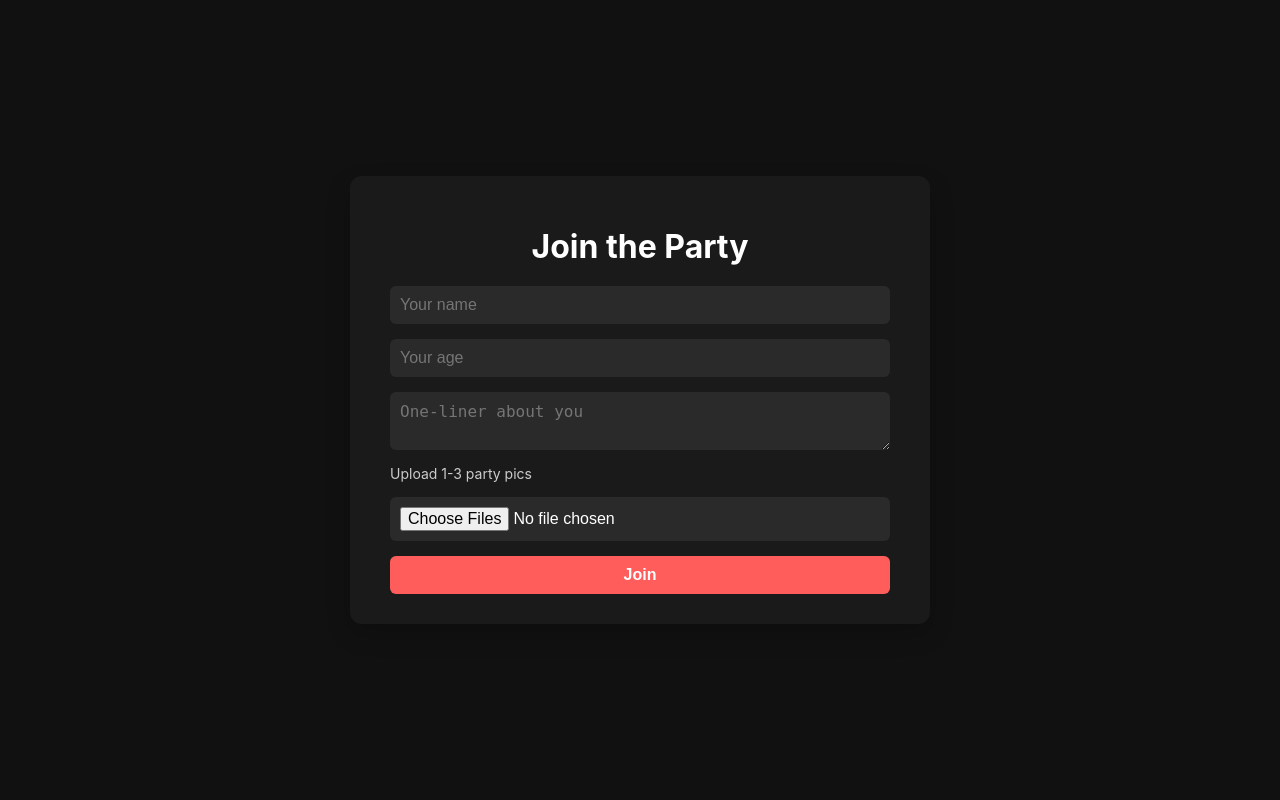
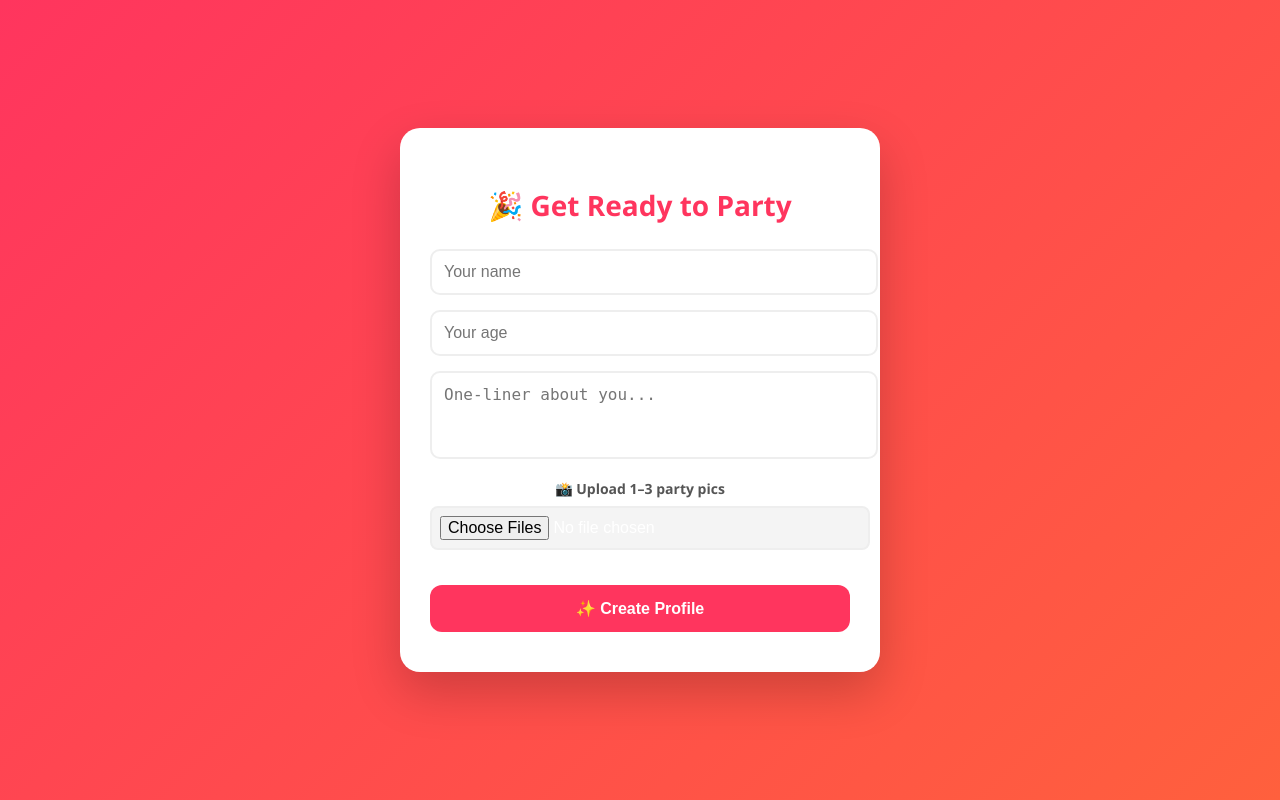
Before and after one commit to dbandi2004/party-swipe, a Flask app: page / in a window 1280 px wide. Run offline with Flask 3, Linux system fonts and the light colour scheme.

Commit message:
Fixing aesthetic

```diff
--- a/static/style.css
+++ b/static/style.css
@@ -125,3 +125,98 @@ body {
   color: #fff;
   border-bottom: 2px solid #ff5c5c;
 }
+/* === ONBOARDING PAGE STYLES === */
+
+.onboarding-body {
+  background: linear-gradient(135deg, #ff355e, #ff603d);
+  display: flex;
+  justify-content: center;
+  align-items: center;
+  height: 100vh;
+  font-family: 'Segoe UI', sans-serif;
+}
+
+.onboarding-card {
+  background: white;
+  padding: 40px 30px;
+  border-radius: 20px;
+  box-shadow: 0 20px 50px rgba(0,0,0,0.2);
+  max-width: 420px;
+  width: 90%;
+  text-align: center;
+  animation: fadeIn 0.6s ease;
+}
+
+.onboarding-card h1 {
+  color: #ff355e;
+  margin-bottom: 25px;
+  font-size: 28px;
+}
+
+.onboarding-form input,
+.onboarding-form textarea {
+  width: 100%;
+  padding: 12px;
+  margin-bottom: 15px;
+  border: 2px solid #eee;
+  border-radius: 10px;
+  font-size: 16px;
+}
+
+.onboarding-form textarea {
+  resize: none;
+  height: 60px;
+}
+
+.photo-upload label {
+  font-weight: bold;
+  font-size: 14px;
+  color: #555;
+  display: block;
+  margin-bottom: 8px;
+}
+
+.onboarding-form input[type="file"] {
+  background: #f4f4f4;
+  padding: 8px;
+  border-radius: 8px;
+  cursor: pointer;
+}
+
+.onboarding-form button {
+  margin-top: 10px;
+  width: 100%;
+  padding: 14px;
+  background: #ff355e;
+  color: white;
+  font-weight: bold;
+  font-size: 16px;
+  border: none;
+  border-radius: 12px;
+  cursor: pointer;
+  transition: background 0.3s ease;
+}
+
+.onboarding-form button:hover {
+  background: #e0274e;
+}
+
+@keyframes fadeIn {
+  from { opacity: 0; transform: scale(0.95); }
+  to { opacity: 1; transform: scale(1); }
+}
+.preview-container {
+  display: flex;
+  gap: 10px;
+  margin-top: 10px;
+  flex-wrap: wrap;
+}
+
+.preview-container img {
+  width: 80px;
+  height: 80px;
+  object-fit: cover;
+  border-radius: 12px;
+  border: 2px solid #ff5c5c;
+  box-shadow: 0 0 6px rgba(0, 0, 0, 0.4);
+}
--- a/templates/index.html
+++ b/templates/index.html
@@ -1,82 +1,47 @@
+<!-- /templates/index.html -->
 <!DOCTYPE html>
 <html lang="en">
 <head>
-  <meta charset="UTF-8">
-  <title>Join the Party</title>
+  <meta charset="UTF-8" />
+  <title>Create Your Party Profile</title>
   <link rel="stylesheet" href="{{ url_for('static', filename='style.css') }}">
-  <style>
-    body {
-      margin: 0;
-      background-color: #111;
-      font-family: -apple-system, BlinkMacSystemFont, "Segoe UI", Roboto, Oxygen;
-      color: white;
-      display: flex;
-      justify-content: center;
-      align-items: center;
-      height: 100vh;
-    }
-
-    .form-wrapper {
-      background: #1a1a1a;
-      padding: 30px 40px;
-      border-radius: 12px;
-      width: 100%;
-      max-width: 500px;
-      box-shadow: 0 10px 25px rgba(0,0,0,0.2);
-    }
-
-    .form-wrapper h1 {
-      text-align: center;
-      margin-bottom: 20px;
-    }
-
-    form {
-      display: flex;
-      flex-direction: column;
-      gap: 15px;
-    }
-
-    input, textarea, button {
-      padding: 10px;
-      border-radius: 6px;
-      border: none;
-      font-size: 16px;
-    }
-
-    input, textarea {
-      background: #2a2a2a;
-      color: white;
-    }
-
-    button {
-      background: #ff5c5c;
-      color: white;
-      font-weight: bold;
-      cursor: pointer;
-      transition: background 0.3s;
-    }
-
-    button:hover {
-      background: #e64747;
-    }
-
-    label {
-      font-size: 14px;
-      color: #ccc;
-    }
-  </style>
 </head>
-<body>
-  <div class="form-wrapper">
-    <h1>Join the Party</h1>
-    <form action="/submit" method="POST" enctype="multipart/form-data">
+<body class="onboarding-body">
+  <div class="onboarding-card">
+    <h1>🎉 Get Ready to Party</h1>
+    <form action="/submit" method="POST" enctype="multipart/form-data" class="onboarding-form">
       <input type="text" name="name" placeholder="Your name" required>
       <input type="number" name="age" placeholder="Your age" required>
-      <textarea name="bio" placeholder="One-liner about you" rows="2" required></textarea>
-      <label>Upload 1-3 party pics</label>
-      <input type="file" name="photos" accept="image/*" multiple required>
-      <button type="submit">Join</button>
+      <textarea name="bio" placeholder="One-liner about you..." maxlength="100" required></textarea>
+
+      <div class="photo-upload">
+        <label for="photoInput">📸 Upload 1–3 party pics</label>
+        <input type="file" name="photos" accept="image/*" multiple required id="photoInput">
+        <div id="previewContainer" class="preview-container"></div>
+      </div>
+
+      <button type="submit">✨ Create Profile</button>
     </form>
   </div>
+
+  <script>
+    const input = document.getElementById('photoInput');
+    const preview = document.getElementById('previewContainer');
+
+    input.addEventListener('change', function () {
+      preview.innerHTML = '';
+      const files = Array.from(this.files).slice(0, 3);
+
+      files.forEach(file => {
+        const reader = new FileReader();
+        reader.onload = e => {
+          const img = document.createElement('img');
+          img.src = e.target.result;
+          preview.appendChild(img);
+        };
+        reader.readAsDataURL(file);
+      });
+    });
+  </script>
 </body>
 </html>
```
Also changed, not shown: templates/profile.html (+10 -10 lines), 1 other file.
